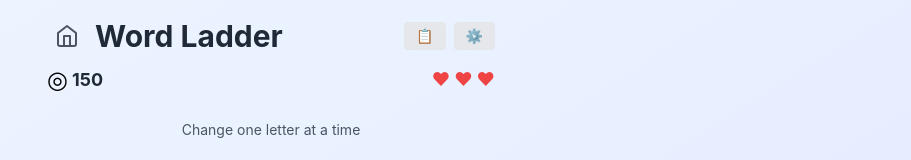
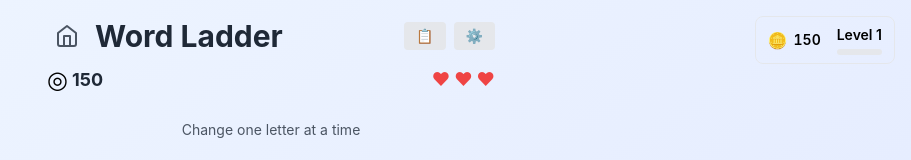
Before and after one commit to nicholasgarnerviad-debug/In-progress-word-ladder-, a React (Vite) app: page /play/classic in a window 1280 px wide. Shown: the top 160 px of the page, without its empty margins (369-1280 px from the left). Built offline with nearby package versions, Linux system fonts and the light colour scheme.

Commit message:
feat: add WalletStrip to Classic game screen

```diff
--- a/src/ClassicGame.tsx
+++ b/src/ClassicGame.tsx
@@ -7,6 +7,7 @@ import { HomeButton } from './components/HomeButton';
 import { loadStats, saveStats, recordWin, recordLoss } from './lib/stats';
 import { useEconomy } from './lib/economy';
 import { useLevelUpQueue } from './components/economy/LevelUpProvider';
+import { WalletStrip } from './components/economy/WalletStrip';
 
 const XP_REWARDS = {
   puzzleSolve: { easy: 10, medium: 15, hard: 20 },
@@ -274,6 +275,9 @@ export const ClassicGame: React.FC = () => {
 
   return (
     <div className="min-h-screen bg-gradient-to-br from-blue-50 to-indigo-100 dark:from-gray-900 dark:to-gray-800 p-4">
+      <div className="fixed top-4 right-4 z-50">
+        <WalletStrip compact={true} />
+      </div>
       <div className="max-w-md mx-auto">
         <div className="flex justify-between items-center mb-2">
           <div className="flex items-center gap-2">
```
